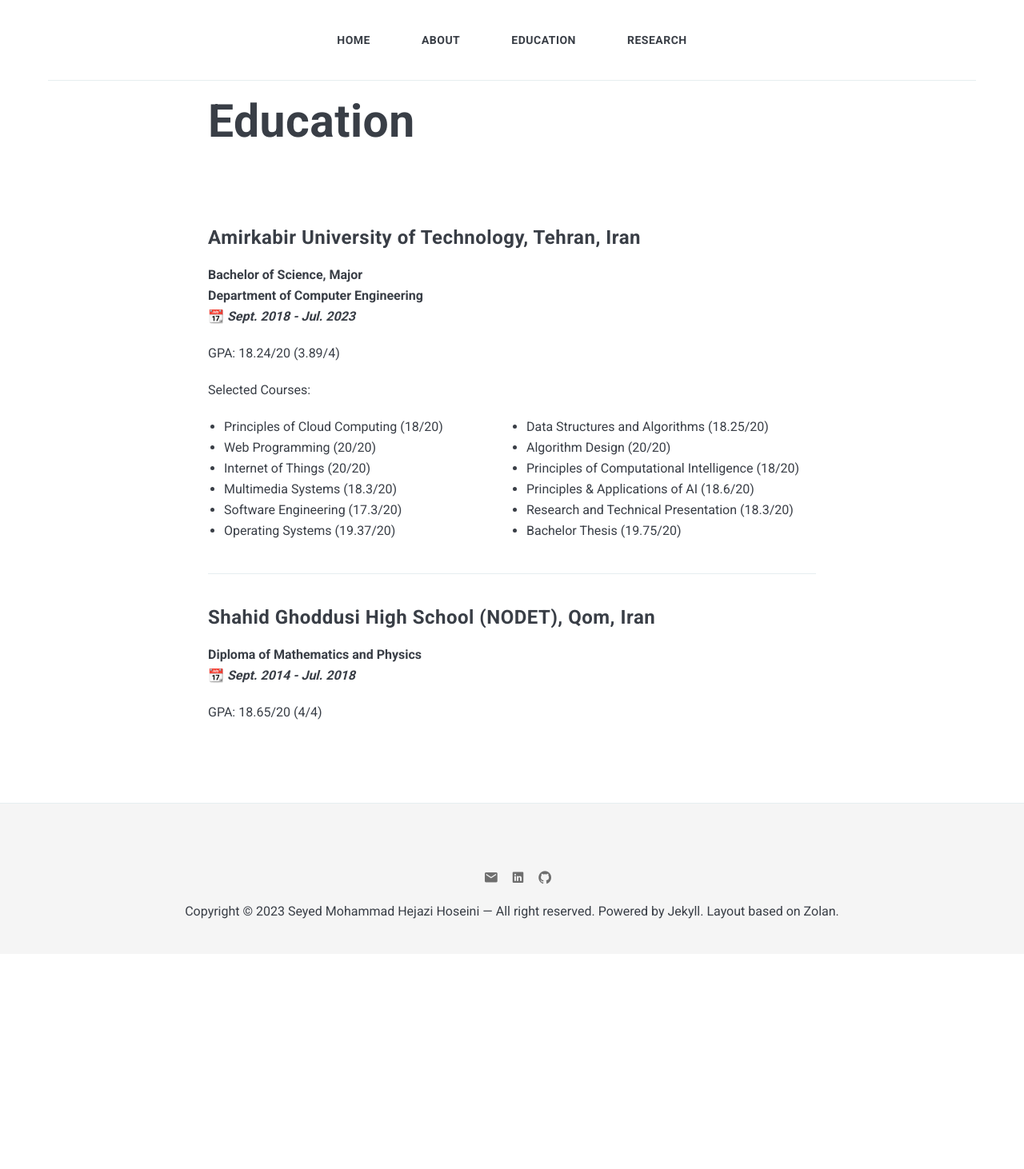
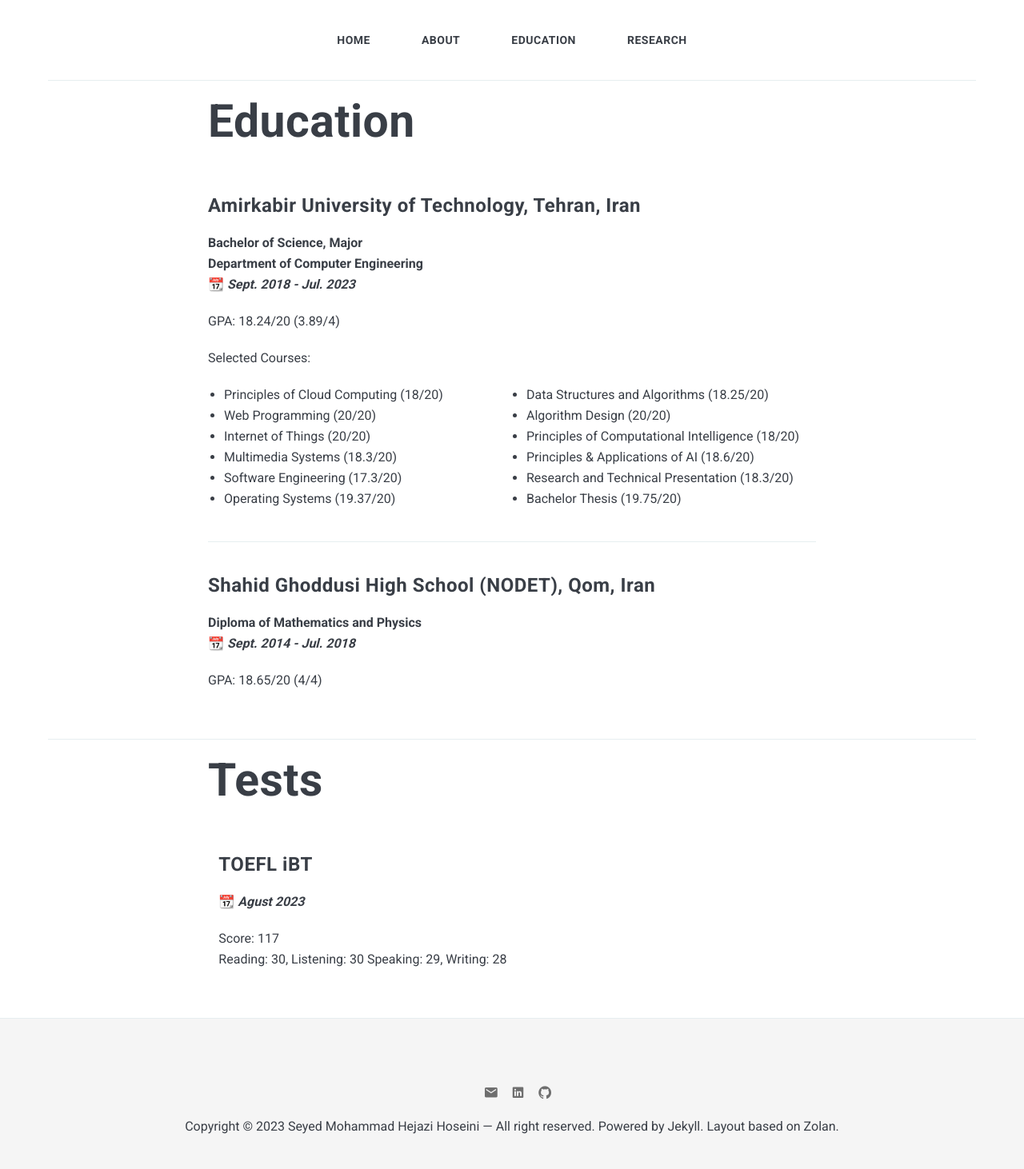
Before and after one commit to smohammadhejazi/smohammadhejazi.github.io, a Jekyll site: the page built from _pages/education.md, in a window 1280 px wide. Shown: the whole page at 80% size. Built offline with Jekyll 4.4.1, drawn with Linux system fonts in a browser that asks for light colours; nearby versions of some CDN libraries; before the commit the page ends 1193 px from its top, so only the background shows below that.

Commit message:
Add test scores section to education page

```diff
--- a/_pages/education.md
+++ b/_pages/education.md
@@ -37,3 +37,40 @@ Selected Courses:
 **📆 *Sept. 2014 - Jul. 2018***
 
 GPA: 18.65/20 (4/4)
+
+<script>
+    const content = document.querySelector('.content');
+    const container_head = document.createElement('div');
+    const container_content = document.createElement('div');
+    container_head.className = 'container';
+    container_head.innerHTML = `
+    <div class="page-title-box">
+		<div class="row">
+			<div class="col col-10 push-2 col-11 push-t-1 col-m-12 push-m-0">
+				<h1 class="page-title">Tests</h1>
+			</div>
+		</div>
+	</div>
+    `;
+
+
+    container_content.className = 'container';
+    container_content.innerHTML = `
+    <div class="container">
+        <div class="row">
+            <article class="page col col-8 col-t-10 col-m-12">
+                <div class="page__content">
+                    <h3 id="toefl-ibt">TOEFL iBT</h3>
+                    <p><strong>📆 <em>Agust 2023</em></strong></p>
+                    <p>Score: 117<br>
+                    Reading: 30, Listening: 30 Speaking: 29, Writing: 28</p>
+                </div>
+            </article>
+        </div>
+    </div>
+    `;
+
+    content.appendChild(container_head);
+    content.appendChild(container_content);
+
+</script>
--- a/_sass/4-layouts/_article.scss
+++ b/_sass/4-layouts/_article.scss
@@ -111,7 +111,7 @@
     .article__content {
       width: 100%;
       padding: 20px;
-      margin: 0 0 0 0;
+      margin: 1% 0 0 0;
     }
 
     .article-without-image {
--- a/_sass/4-layouts/_page.scss
+++ b/_sass/4-layouts/_page.scss
@@ -36,7 +36,7 @@
 }
 
 .page {
-  margin: 80px auto;
+  margin: 40px auto;
 
   img {
     margin: 30px 0;
```
